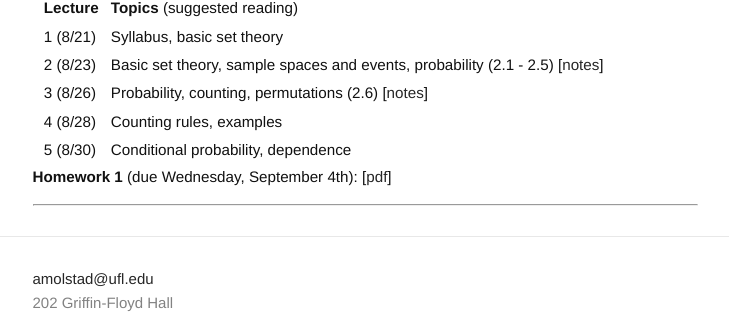
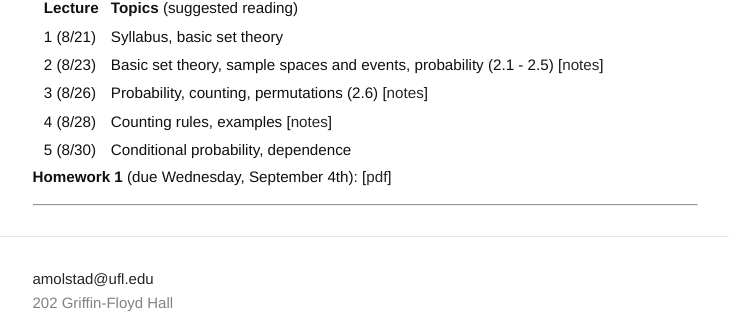
Before and after one commit to ajmolstad/ajmolstad.github.io, a Jekyll site: the page built from F19_STA4321.md, in a window 1280 px wide. Shown: the part 245-558 px from the top of the page, without its empty margins (275-1004 px from the left). Built offline with Jekyll 4.4.1, drawn with Linux system fonts in a browser that asks for light colours.

Commit message:
Update F19_STA4321.md

```diff
--- a/F19_STA4321.md
+++ b/F19_STA4321.md
@@ -18,7 +18,7 @@
 || 1 (8/21)  || Syllabus, basic set theory ||
 || 2 (8/23)  || Basic set theory, sample spaces and events, probability (2.1 - 2.5) [[notes](https://ufl.instructure.com/courses/382258/files/45098575/download?wrap=1)] ||
 || 3 (8/26)  || Probability, counting, permutations (2.6) [[notes](https://ufl.instructure.com/courses/382258/files/45098576/download?wrap=1)]||
-|| 4 (8/28)  || Counting rules, examples ||
+|| 4 (8/28)  || Counting rules, examples [[notes](https://ufl.instructure.com/courses/382258/files/45124035/download?wrap=1)]||
 || 5 (8/30)  || Conditional probability, dependence   ||
 
 **Homework 1** (due Wednesday, September 4th): [[pdf](/docs/STA4321_F19_Homework1.pdf)]
```
